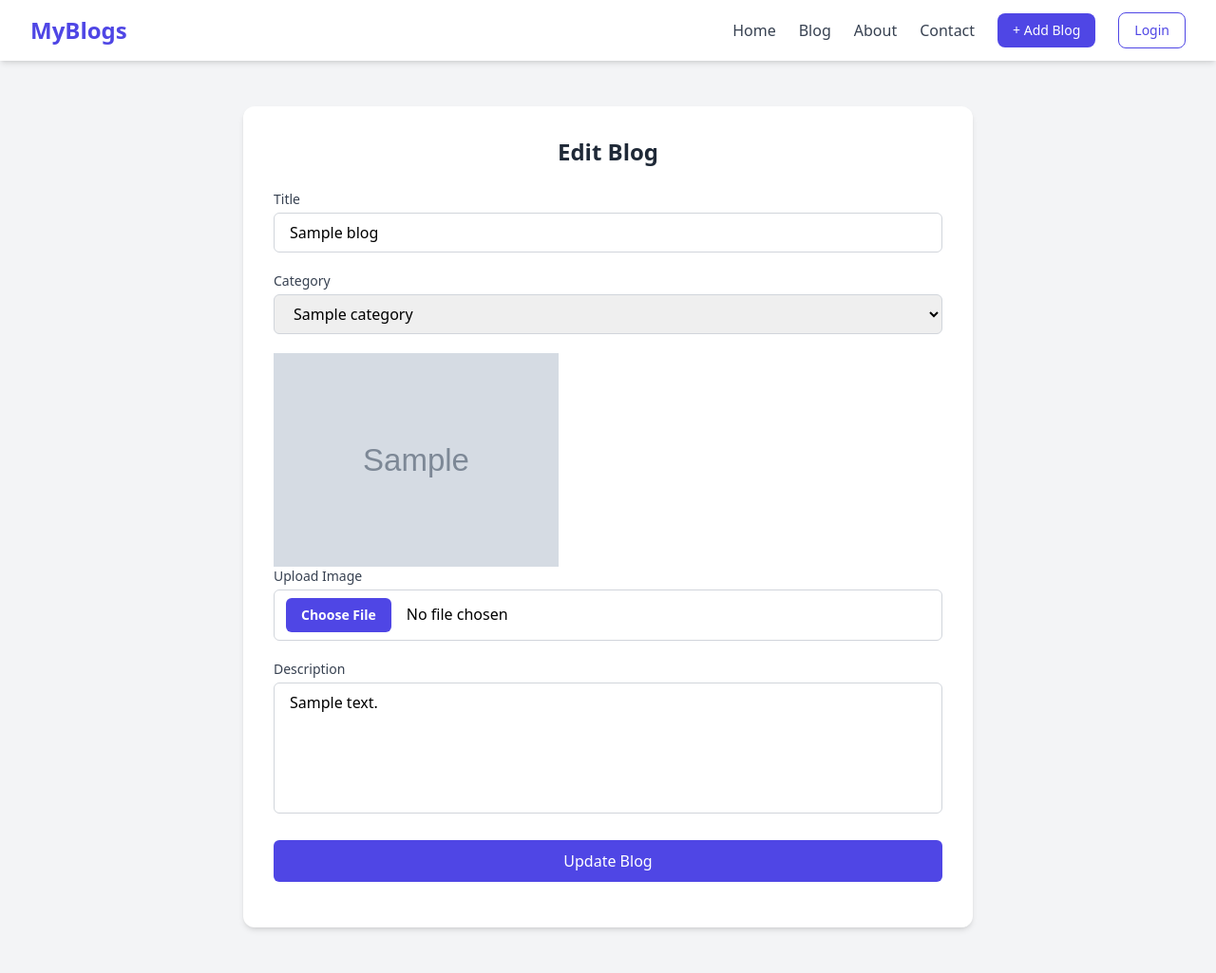
After one commit to MrNipeshGhimire/blog_project_iic, a Django app: template blog_project/blog_app/templates/main/edit_blog.html in a window 1280 px wide. The commit adds this page. Shown: the whole page at 95% size. Run offline with Django 5.2, Linux system fonts and the light colour scheme; the template is opened without the code that fills it: most values are stand-ins (such as "Sample title", 1, 10 or a date in 2020); grey boxes marked "Sample" are stand-in pictures; data that the repository does not hold is empty.

Commit message:
edit operation

```diff
--- /dev/null
+++ b/blog_project/blog_app/templates/main/edit_blog.html
@@ -0,0 +1,71 @@
+<html>
+<head>
+    <title>Edit Blog</title>
+    {% load static %}
+<link  href ="{% static 'src/styles.css' %}" rel="stylesheet" />
+</head>
+
+<body>
+    {% include "components/_navbar.html" %}
+<!-- Add Blog Page -->
+<section class="min-h-screen bg-gray-100 flex items-center justify-center px-4 sm:px-6 lg:px-8 py-12">
+  <div class="max-w-3xl w-full bg-white p-8 rounded-xl shadow-md">
+
+    <!-- Heading -->
+    <h2 class="text-2xl font-bold text-gray-800 mb-6 text-center">Edit Blog</h2>
+
+    <!-- Blog Form -->
+    <form action="/edit/{{blog.id}}" method="POST" enctype="multipart/form-data" class="space-y-5">
+       {% csrf_token %}
+      <!-- Title -->
+      <div>
+        <label for="title" class="block text-sm font-medium text-gray-700 mb-1">Title</label>
+        <input type="text" id="title" name="title" required value="{{blog.title}}"
+          class="w-full border border-gray-300 px-4 py-2 rounded-md focus:ring-2 focus:ring-indigo-500 focus:outline-none" />
+      </div>
+
+      <!-- Category -->
+      <div>
+        <label for="category" class="block text-sm font-medium text-gray-700 mb-1">Category</label>
+        <select id="category" name="category" required
+          class="w-full border border-gray-300 px-4 py-2 rounded-md focus:ring-2 focus:ring-indigo-500 focus:outline-none">
+          <option value="{{blog.category}}">{{blog.category}}</option>
+          <option value="technology">Technology</option>
+          <option value="lifestyle">Lifestyle</option>
+          <option value="travel">Travel</option>
+          <option value="coding">Coding</option>
+        </select>
+      </div>
+
+      <!-- Image Upload -->
+      <div>
+        {% if blog.image %}
+        <img src="{{blog.image.url}}" class="w-[300px] h-auto" />
+        {% else %}
+        <span> No image uploaded </span>
+        {% endif %}
+        <label for="image" class="block text-sm font-medium text-gray-700 mb-1">Upload Image</label>
+        <input type="file" id="image" name="image" accept="image/*"
+          class="w-full border border-gray-300 px-3 py-2 rounded-md bg-white file:mr-4 file:py-2 file:px-4 file:rounded-md file:border-0 file:text-sm file:font-semibold file:bg-indigo-600 file:text-white hover:file:bg-indigo-700 transition" />
+      </div>
+
+      <!-- Description -->
+      <div>
+        <label for="description" class="block text-sm font-medium text-gray-700 mb-1">Description</label>
+        <textarea id="description" name="description" rows="5" required
+          class="w-full border border-gray-300 px-4 py-2 rounded-md focus:ring-2 focus:ring-indigo-500 focus:outline-none resize-none">{{blog.description}} </textarea>
+      </div>
+
+      <!-- Submit Button -->
+      <div class="pt-2">
+        <button type="submit"
+          class="w-full bg-indigo-600 hover:bg-indigo-700 text-white font-medium py-2.5 rounded-md transition">
+          Update Blog
+        </button>
+      </div>
+    </form>
+  </div>
+</section>
+
+</body>
+</html>
--- a/blog_project/blog_app/templates/main/index.html
+++ b/blog_project/blog_app/templates/main/index.html
@@ -77,7 +77,7 @@
 
         <div class="p-4">
           <span class="text-xs uppercase text-indigo-600 font-semibold">{{item.category}} </span>
-          <a href="/single/{{item.id}}"> <h3 class="mt-2 text-lg font-semibold text-gray-800 hover:text-indigo-600 transition line-clamp-2">
+          <a href="{% url "single" item.id %}"> <h3 class="mt-2 text-lg font-semibold text-gray-800 hover:text-indigo-600 transition line-clamp-2">
             {{item.title}}
           </h3> </a>
           <p class="text-sm text-gray-500 mt-2">Posted on {{item.created_at}} </p>
--- a/blog_project/blog_app/urls.py
+++ b/blog_project/blog_app/urls.py
@@ -1,6 +1,6 @@
 from django.urls import path
 from .views.auth_view import login_page,register_page,logout_user
-from .views.main_view import index,create_blog,single_page
+from .views.main_view import index,create_blog,single_page,edit_blog
 
 urlpatterns = [
     path('login/',login_page, name="login"),
@@ -8,6 +8,7 @@ urlpatterns = [
     path('',index, name="index"),
     path('logout/',logout_user, name="logout"),
     path('create/',create_blog, name="create"),
-    path('single/<int:id>',single_page, name="single")
+    path('single/<int:id>',single_page, name="single"),
+    path('edit/<int:id>',edit_blog, name="edit")
 
 ]
--- a/blog_project/static/src/styles.css
+++ b/blog_project/static/src/styles.css
@@ -540,8 +540,20 @@ Ensure the default browser behavior of the `hidden` attribute.
   height: 1.5rem;
 }
 
+.h-auto {
+  height: auto;
+}
+
 .h-48 {
   height: 12rem;
+}
+
+.h-\[100px\] {
+  height: 100px;
+}
+
+.h-\[10px\] {
+  height: 10px;
 }
 
 .max-h-96 {
@@ -558,6 +570,10 @@ Ensure the default browser behavior of the `hidden` attribute.
 
 .w-6 {
   width: 1.5rem;
+}
+
+.w-\[300px\] {
+  width: 300px;
 }
 
 .max-w-4xl {
@@ -582,10 +598,6 @@ Ensure the default browser behavior of the `hidden` attribute.
 
 .flex-shrink-0 {
   flex-shrink: 0;
-}
-
-.grow {
-  flex-grow: 1;
 }
 
 .transform {
@@ -824,6 +836,11 @@ Ensure the default browser behavior of the `hidden` attribute.
 .text-xs {
   font-size: 0.75rem;
   line-height: 1rem;
+}
+
+.text-xl {
+  font-size: 1.25rem;
+  line-height: 1.75rem;
 }
 
 .font-bold {
```
Also changed, not shown: blog_project/blog_app/templates/main/single_page.html (+9 -2 lines), blog_project/blog_app/views/main_view.py (+50 -1 lines), blog_project/media/images/Online_Watch_Shop.PNG (added), blog_project/media/images/walpaper_8n9TTSX.jpg (added).
